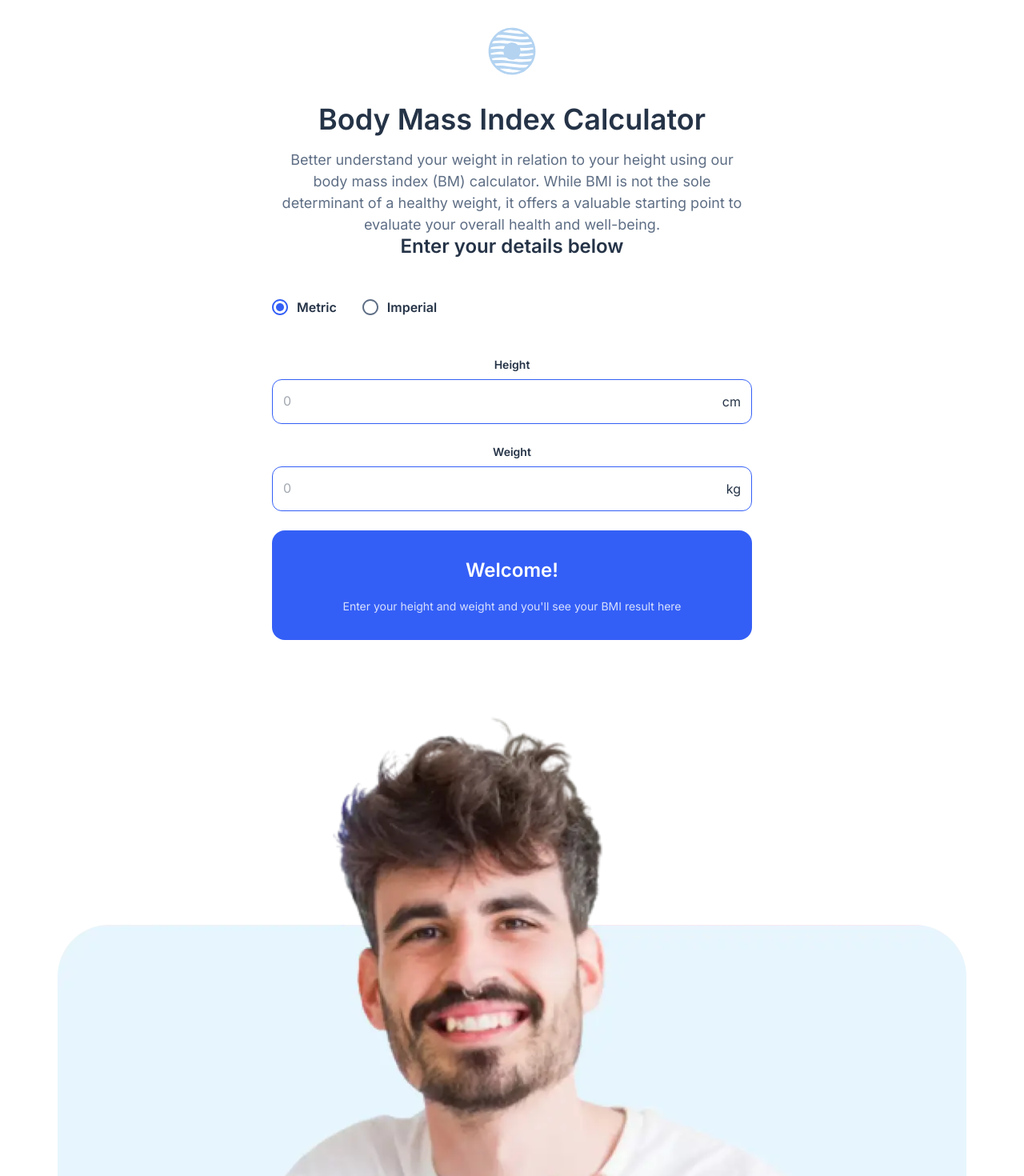
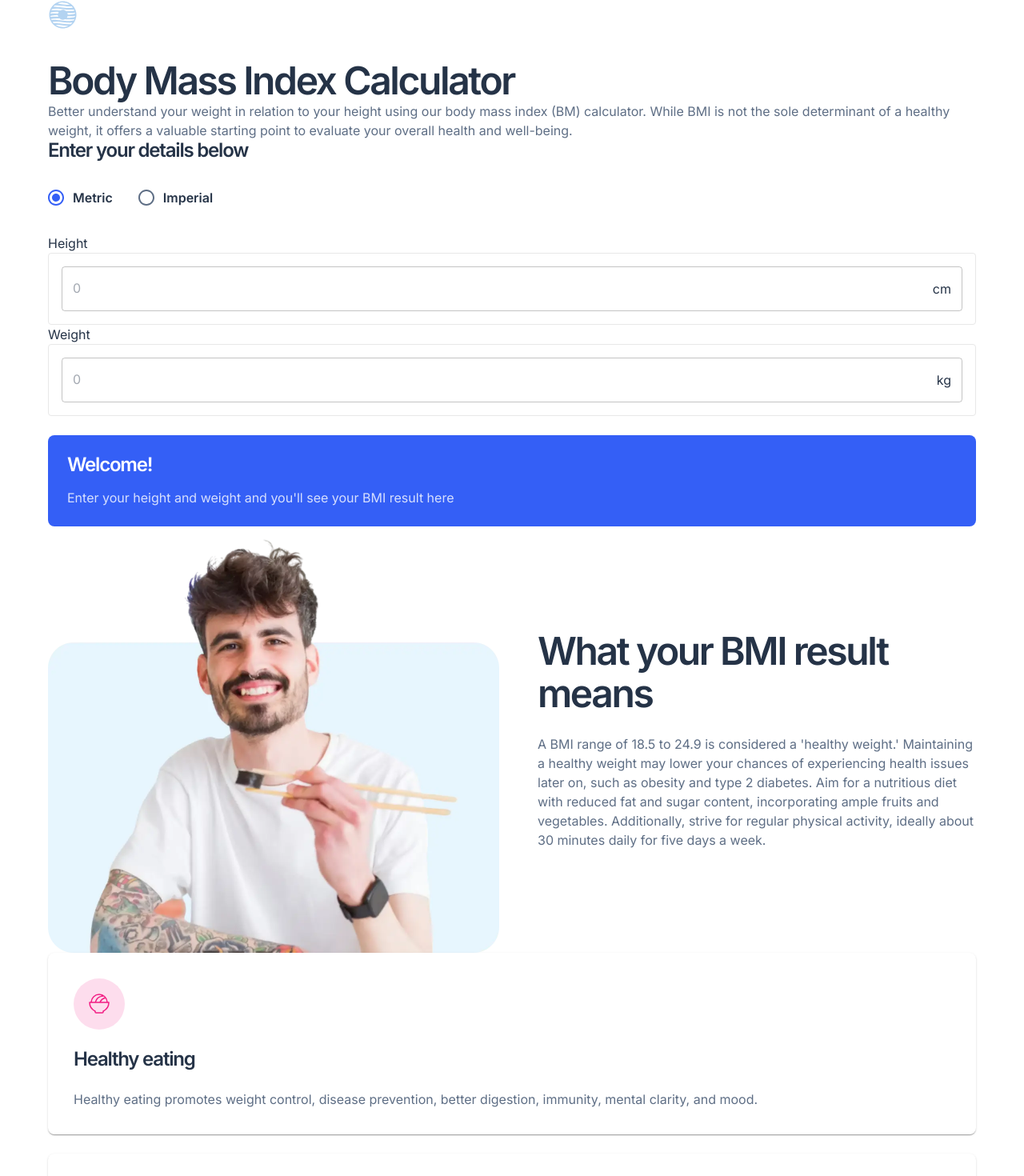
Before and after one commit to haipinggong/bmi-calculator, a React (Vite) app: page / in a window 1280 px wide. Shown: the top 1470 px of the page at 80% size. Built offline with nearby package versions, Linux system fonts and the light colour scheme.

Commit message:
Use MUI spacing unit

```diff
--- a/src/components/Hero/Form/Form.styles.ts
+++ b/src/components/Hero/Form/Form.styles.ts
@@ -1,78 +1,67 @@
 import type { SxProps } from "@mui/material";
 
 export const styles: Record<string, SxProps> = {
-  formContainer: {
+  container: {
     display: "flex",
     flexDirection: "column",
-    gap: "1.5rem",
-    width: "100%",
-    maxWidth: "600px",
-    margin: "0 auto",
+    gap: 3,
   },
   header: {
-    color: "text.primary",
-    fontFamily: "Inter, sans-serif",
-    fontSize: "1.5rem",
+    color: "#253347",
+    fontFamily: "Inter",
+    fontSize: "24px",
     fontWeight: 600,
-    marginBottom: "1rem",
+    lineHeight: "110%",
+    letterSpacing: "-1.2px",
+    marginBottom: 3,
   },
   radioGroup: {
     display: "flex",
-    gap: "1rem",
-    marginBottom: "1rem",
+    gap: 2,
+    marginBottom: 3,
   },
   radioLabel: {
-    color: "text.primary",
-    fontFamily: "Inter, sans-serif",
-    fontSize: "1rem",
+    color: "#253347",
+    fontFamily: "Inter",
+    fontSize: "16px",
     fontWeight: 600,
   },
-  inputGroup: {
+  inputContainer: {
     display: "flex",
     flexDirection: "column",
-    gap: "0.5rem",
-  },
-  label: {
-    color: "text.primary",
-    fontFamily: "Inter, sans-serif",
-    fontSize: "0.875rem",
-    fontWeight: 600,
+    gap: 2,
   },
   input: {
-    "& .MuiOutlinedInput-root": {
-      borderRadius: "12px",
-      backgroundColor: "background.paper",
-      "& fieldset": {
-        borderColor: "primary.main",
-      },
-      "&:hover fieldset": {
-        borderColor: "primary.main",
-      },
-      "&.Mui-focused fieldset": {
-        borderColor: "primary.main",
-      },
+    width: "100%",
+    padding: 2,
+    borderRadius: 1,
+    border: "1px solid #E8E8E8",
+    "&:focus": {
+      outline: "none",
+      borderColor: "#345FF6",
     },
   },
-  button: {
-    borderRadius: "12px",
-    padding: "1rem",
-    textTransform: "none",
-    fontSize: "1rem",
-    fontWeight: 600,
-  },
   resultSection: {
-    backgroundColor: "primary.main",
-    borderRadius: "16px",
-    padding: "2rem",
-    color: "white",
+    backgroundColor: "#345FF6",
+    borderRadius: 2,
+    padding: 3,
+    marginTop: 3,
   },
   resultTitle: {
-    fontSize: "1.5rem",
+    color: "#fff",
+    fontFamily: "Inter",
+    fontSize: "24px",
     fontWeight: 600,
-    marginBottom: "1rem",
+    lineHeight: "110%",
+    letterSpacing: "-1.2px",
+    marginBottom: 2,
   },
   resultDescription: {
-    fontSize: "0.875rem",
+    color: "#fff",
+    fontFamily: "Inter",
+    fontSize: "16px",
+    fontWeight: 400,
+    lineHeight: "150%",
     opacity: 0.8,
   },
 };
--- a/src/components/Hero/Header/Header.styles.ts
+++ b/src/components/Hero/Header/Header.styles.ts
@@ -1,17 +1,25 @@
 import type { SxProps } from "@mui/material";
 
 export const styles: Record<string, SxProps> = {
+  container: {
+    display: "flex",
+    flexDirection: "column",
+    gap: 3,
+    marginBottom: 4,
+  },
   title: {
-    color: "text.primary",
-    fontFamily: "Inter, sans-serif",
-    fontSize: "2.25rem",
-    marginBottom: "1rem",
+    color: "#253347",
+    fontFamily: "Inter",
+    fontSize: "48px",
+    fontWeight: 600,
+    lineHeight: "110%",
+    letterSpacing: "-2.4px",
   },
   description: {
-    color: "text.secondary",
-    fontFamily: "Inter, sans-serif",
-    fontSize: "1.125rem",
-    maxWidth: "600px",
-    margin: "0 auto",
+    color: "#5E6E85",
+    fontFamily: "Inter",
+    fontSize: "16px",
+    fontWeight: 400,
+    lineHeight: "150%",
   },
 };
--- a/src/components/Hero/Hero.styles.ts
+++ b/src/components/Hero/Hero.styles.ts
@@ -2,16 +2,13 @@ import type { SxProps } from "@mui/material";
 
 export const styles: Record<string, SxProps> = {
   heroContainer: {
-    display: "flex",
-    flexDirection: "column",
-    alignItems: "center",
-    padding: "2rem",
-    textAlign: "center",
-    bgcolor: "background.paper",
+    maxWidth: "1160px",
+    margin: "0 auto",
+    padding: "4 3 0",
   },
   logo: {
-    width: "64px",
-    height: "64px",
-    marginBottom: "2rem",
+    width: "36.7px",
+    height: "36.7px",
+    marginBottom: 4,
   },
 };
--- a/src/components/Limits/Limits.styles.ts
+++ b/src/components/Limits/Limits.styles.ts
@@ -2,7 +2,7 @@ export const styles = {
   container: {
     maxWidth: "1160px",
     margin: "0 auto",
-    padding: "0 16px",
+    padding: "0 3",
   },
   title: {
     color: "#253347",
@@ -11,7 +11,7 @@ export const styles = {
     fontWeight: 600,
     lineHeight: "110%",
     letterSpacing: "-2.4px",
-    marginBottom: "32px",
+    marginBottom: 4,
   },
   description: {
     color: "#5E6E85",
@@ -20,25 +20,25 @@ export const styles = {
     fontWeight: 400,
     lineHeight: "150%",
     maxWidth: "564px",
-    marginBottom: "56px",
+    marginBottom: 7,
   },
   cardsContainer: {
     display: "grid",
     gridTemplateColumns: "repeat(auto-fit, minmax(280px, 1fr))",
-    gap: "24px",
+    gap: 3,
   },
   card: {
     backgroundColor: "#fff",
-    borderRadius: "16px",
-    padding: "32px",
+    borderRadius: 2,
+    padding: 4,
     display: "flex",
     flexDirection: "column",
-    gap: "24px",
+    gap: 3,
   },
   cardHeader: {
     display: "flex",
     alignItems: "center",
-    gap: "16px",
+    gap: 2,
   },
   icon: {
     width: "32px",
--- a/src/components/Tips/Tips.styles.ts
+++ b/src/components/Tips/Tips.styles.ts
@@ -2,18 +2,18 @@ export const styles = {
   container: {
     maxWidth: "1160px",
     margin: "0 auto",
-    padding: "0 16px",
+    padding: "0 3",
     display: "flex",
     flexDirection: "column",
-    gap: "24px",
+    gap: 3,
   },
   card: {
     backgroundColor: "#fff",
-    borderRadius: "16px",
-    padding: "32px",
+    borderRadius: 2,
+    padding: 4,
     display: "flex",
     flexDirection: "column",
-    gap: "24px",
+    gap: 3,
   },
   icon: {
     width: "64px",
--- a/src/components/YourResults/YourResults.styles.ts
+++ b/src/components/YourResults/YourResults.styles.ts
@@ -2,35 +2,36 @@ import type { SxProps } from "@mui/material";
 
 export const styles: Record<string, SxProps> = {
   container: {
+    maxWidth: "1160px",
+    margin: "0 auto",
+    padding: "0 3",
     display: "flex",
-    flexDirection: "column",
-    gap: "2rem",
-    width: "100%",
-    maxWidth: "1200px",
-    margin: "0 auto",
-    padding: "2rem",
+    gap: 6,
+    alignItems: "center",
   },
   image: {
-    width: "100%",
-    height: "auto",
-    borderRadius: "16px",
-    objectFit: "cover",
+    width: "564px",
+    height: "533px",
+    borderRadius: 2,
   },
   resultContainer: {
     display: "flex",
     flexDirection: "column",
-    gap: "1.5rem",
+    gap: 3,
   },
   resultTitle: {
-    color: "text.primary",
-    fontFamily: "Inter, sans-serif",
-    fontSize: "2rem",
+    color: "#253347",
+    fontFamily: "Inter",
+    fontSize: "48px",
     fontWeight: 600,
+    lineHeight: "110%",
+    letterSpacing: "-2.4px",
   },
   resultDescription: {
-    color: "text.secondary",
-    fontFamily: "Inter, sans-serif",
-    fontSize: "1rem",
-    lineHeight: 1.6,
+    color: "#5E6E85",
+    fontFamily: "Inter",
+    fontSize: "16px",
+    fontWeight: 400,
+    lineHeight: "150%",
   },
 };
```
